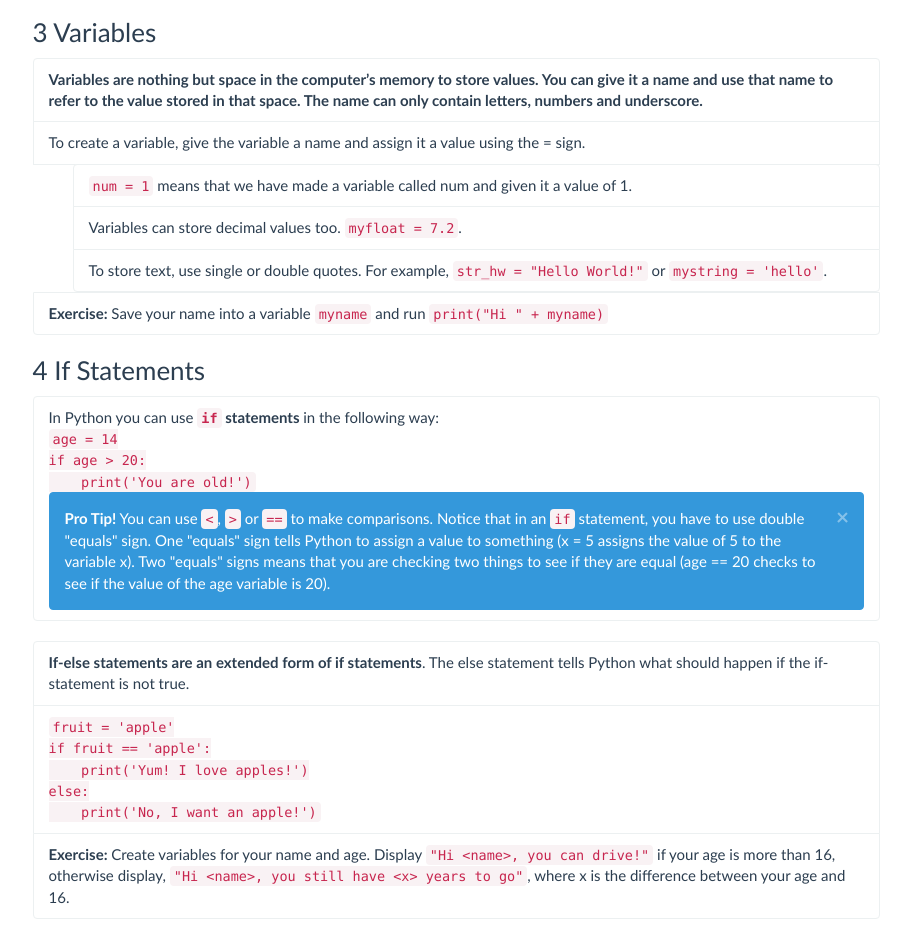
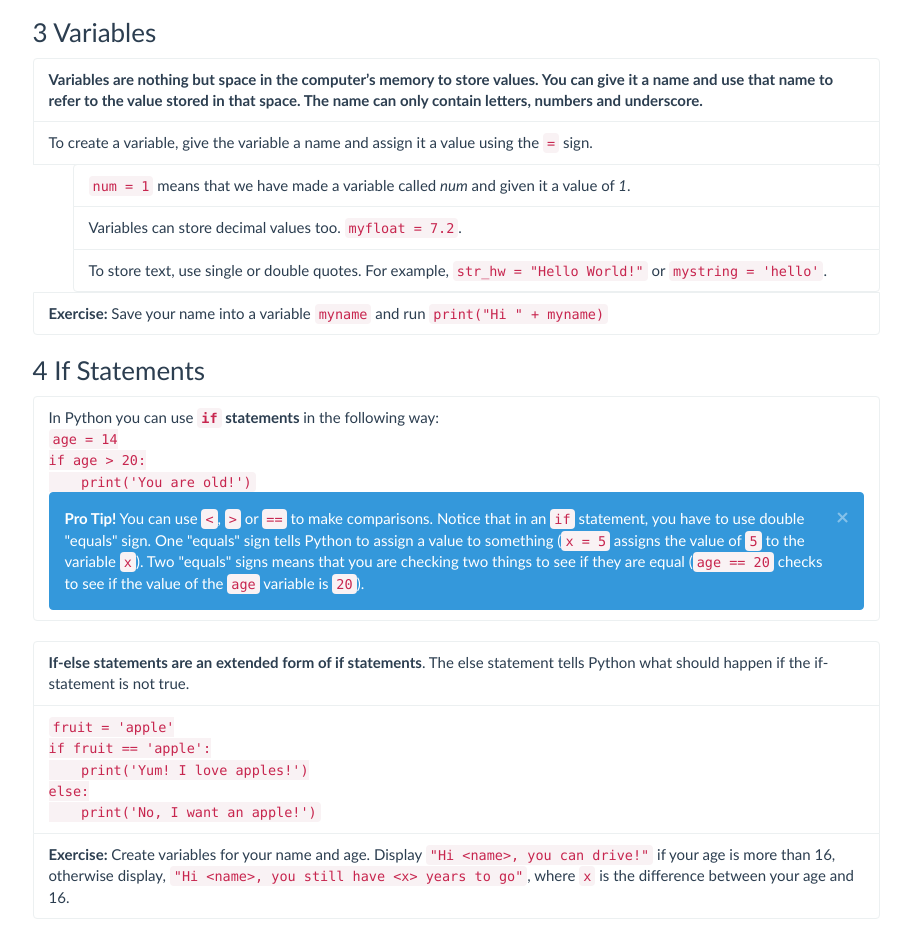
Before and after one commit to kimalser/physcscamp, a plain HTML site: page python.html in a window 1280 px wide. Shown: the part 662-1598 px from the top of the page, without its empty margins (330-1241 px from the left). Drawn offline with nearby package versions, Linux system fonts and the light colour scheme.

Commit message:
minor format changes

```diff
--- a/python.html
+++ b/python.html
@@ -104,9 +104,9 @@ Webpage created by Jessica Wong in 2016.
 					<ol class="list-group">
 						<li class="list-group-item"><strong>Variables are nothing but space in the computer’s memory to store values. You can give it a name and use that name to refer to the value stored in that space. The name can only contain letters, numbers and underscore.</strong></li>
 
-						<li class="list-group-item">To create a variable, give the variable a name and assign it a value using the = sign.</li>
+						<li class="list-group-item">To create a variable, give the variable a name and assign it a value using the <code>=</code> sign.</li>
 							<ol>
-								<li class="list-group-item"><code>num = 1</code> means that we have made a variable called num and given it a value of 1.</li>
+								<li class="list-group-item"><code>num = 1</code> means that we have made a variable called <i>num</i> and given it a value of <i>1</i>.</li>
 								<li class="list-group-item">Variables can store decimal values too. <code>myfloat = 7.2</code>.</li>
 								<li class="list-group-item">To store text, use single or double quotes. For example, <code>str_hw = &#34;Hello World!&#34;</code> or <code>mystring = &#39;hello&#39;</code>.</li>
 							</ol>
@@ -125,7 +125,7 @@ Webpage created by Jessica Wong in 2016.
 								</code>
 								<div class="alert alert-dismissable alert-info" role="alert">
 									<button type="button" class="close" data-dismiss="alert" aria-label="Close"><span aria-hidden="true">&times</span></button>
-										<strong>Pro Tip!</strong> You can use <code><</code>, <code>></code> or <code>==</code> to make comparisons. Notice that in an <code>if</code> statement, you have to use double "equals" sign. One "equals" sign tells Python to assign a value to something (x = 5 assigns the value of 5 to the variable x). Two "equals" signs means that you are checking two things to see if they are equal (age == 20 checks to see if the value of the age variable is 20).
+										<strong>Pro Tip!</strong> You can use <code><</code>, <code>></code> or <code>==</code> to make comparisons. Notice that in an <code>if</code> statement, you have to use double "equals" sign. One "equals" sign tells Python to assign a value to something (<code>x = 5</code> assigns the value of <code>5</code> to the variable <code>x</code>). Two "equals" signs means that you are checking two things to see if they are equal (<code>age == 20</code> checks to see if the value of the <code>age</code> variable is <code>20</code>).
 								</div>
 								</li>
 							</ol>
@@ -141,7 +141,7 @@ Webpage created by Jessica Wong in 2016.
 									&emsp;&emsp;&emsp;&emsp;print(&#39;No, I want an apple!&#39;)<br>
 								</code>
 							</li>
-							<li class="list-group-item"><strong>Exercise: </strong> Create variables for your name and age. Display <code>&#34;Hi &lt;name&gt;, you can drive!&#34;</code> if your age is more than 16, otherwise display, <code>&#34;Hi &lt;name&gt;, you still have &lt;x&gt; years to go&#34;</code>, where x is the difference between your age and 16.</li>
+							<li class="list-group-item"><strong>Exercise: </strong> Create variables for your name and age. Display <code>&#34;Hi &lt;name&gt;, you can drive!&#34;</code> if your age is more than 16, otherwise display, <code>&#34;Hi &lt;name&gt;, you still have &lt;x&gt; years to go&#34;</code>, where <code>x</code> is the difference between your age and 16.</li>
 						</ol>
 
 						<div class="alert alert-dismissable alert-info" role="alert">
```
